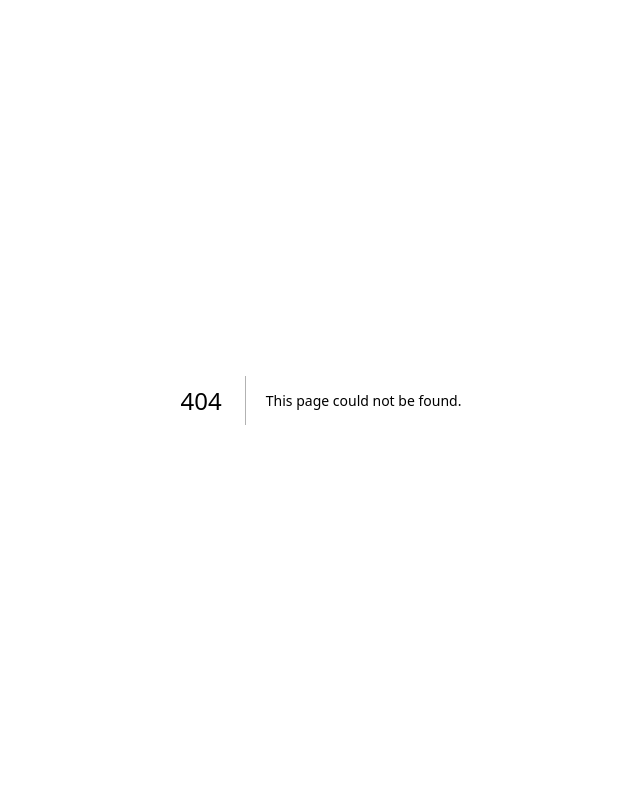
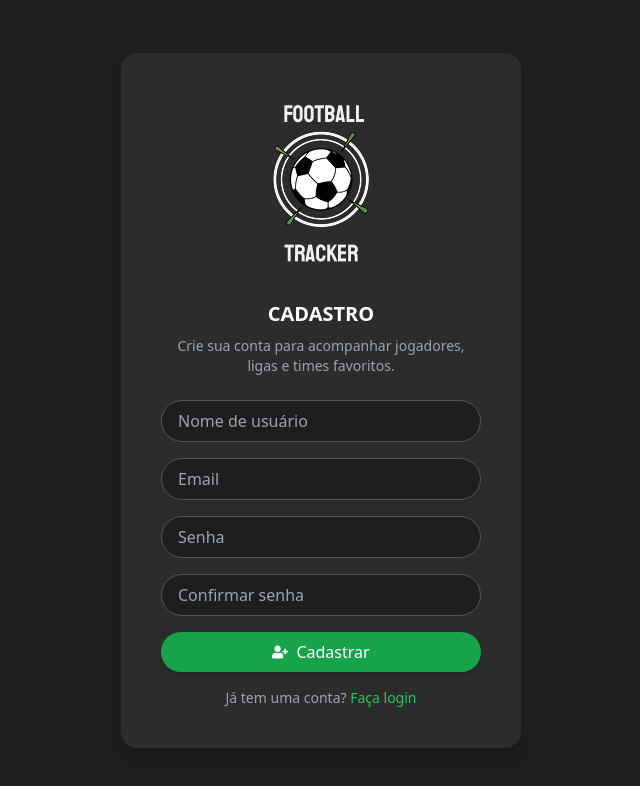
Before and after one commit to FootballTracker/frontend-web, a Next.js app: page /cadastro in a window 1280 px wide. Before the commit this address had no page. Shown: the top 786 px of the page, without its empty margins (319-959 px from the left). Built offline with nearby package versions, Linux system fonts and the light colour scheme.

Commit message:
feat: adiciona tela de cadastro na rota /cadastro

```diff
--- a/next.config.ts
+++ b/next.config.ts
@@ -1,8 +1,6 @@
 /** @type {import('next').NextConfig} */
 const nextConfig = {
-  experimental: {
-    appDir: true,
-  },
+
 };
 
 module.exports = nextConfig;
--- a/package.json
+++ b/package.json
@@ -9,10 +9,13 @@
     "lint": "next lint"
   },
   "dependencies": {
+    "@hookform/resolvers": "^5.0.1",
     "next": "15.1.8",
     "react": "^19.0.0",
     "react-dom": "^19.0.0",
-    "react-icons": "^5.5.0"
+    "react-hook-form": "^7.57.0",
+    "react-icons": "^5.5.0",
+    "zod": "^3.25.51"
   },
   "devDependencies": {
     "@types/node": "^20",
--- a/src/app/layout.tsx
+++ b/src/app/cadastro/layout.tsx
@@ -1,9 +1,9 @@
-import './globals.css';
+import '../globals.css';
 import { ReactNode } from 'react';
 
 export const metadata = {
-  title: 'Login',
-  description: 'Football Tracker Login Page',
+  title: 'Cadastro',
+  description: 'Football Tracker Cadastro Page',
 };
 
 export default function RootLayout({
--- /dev/null
+++ b/src/app/cadastro/page.tsx
@@ -0,0 +1,174 @@
+'use client';
+
+import { useForm } from 'react-hook-form';
+import { z } from 'zod';  // Biblioteca de validação de dados
+import { zodResolver } from '@hookform/resolvers/zod'; // Faz zod funcionar com react-hook-form
+import { FaUserPlus } from 'react-icons/fa';
+import { ImSpinner2 } from 'react-icons/im';
+import Image from 'next/image';
+import { useRouter } from 'next/navigation';
+import { useState } from 'react';
+
+
+// Definindo as regras de cada campo com mensagens personalizadas.
+const signupSchema = z
+  .object({
+    user: z.string().min(1, 'Nome de usuário é obrigatório'),
+    email: z.string().email('Email inválido'),
+    password: z
+      .string()
+      .min(8, 'Senha deve ter no mínimo 8 caracteres')
+      .regex(/[a-z]/, 'Deve conter uma letra minúscula')
+      .regex(/[A-Z]/, 'Deve conter uma letra maiúscula')
+      .regex(/[0-9]/, 'Deve conter um número')
+      .regex(/[!@#$%^&*()_+[\]{};':"\\|,.<>/?`´~]/, 'Deve conter um caractere especial'),
+    confirmPassword: z.string().min(1, 'Confirme a senha'),
+  })
+  .refine((data) => data.password === data.confirmPassword, {
+    message: 'As senhas não são iguais',
+    path: ['confirmPassword'],
+  });
+
+type SignupData = z.infer<typeof signupSchema>; // Gera o tipo automaticamente a partir do schema do Zod
+
+
+export default function Signup() {
+  const router = useRouter();
+  const [serverError, setServerError] = useState('');
+  const [isLoading, setIsLoading] = useState(false);
+  const [success, setSuccess] = useState(false);
+
+  const { // Conecta o Zod com react-hook-form e usa register para vincular inputs.
+    register,
+    handleSubmit,
+    formState: { errors },
+  } = useForm<SignupData>({
+    resolver: zodResolver(signupSchema),
+  });
+
+  const onSubmit = async (data: SignupData) => {
+    setServerError('');
+    setIsLoading(true);
+
+    try {
+      const response = await fetch('http://localhost:8000/signup', {
+        method: 'POST',
+        headers: { 'Content-Type': 'application/json' },
+        body: JSON.stringify({
+          username: data.user,
+          email: data.email,
+          password: data.password,
+          favorite_team: null,
+        }),
+      });
+
+      if (response.ok) {
+          setSuccess(true);
+          setTimeout(() => {
+            router.push('/login');
+            }, 2000);
+        return;
+      } else {
+        const errorData = await response.json();
+        setServerError(errorData.detail || 'Erro no cadastro');
+      }
+    } catch (err) {
+      setServerError('Erro ao conectar ao servidor');
+    } finally {
+      setIsLoading(false);
+    }
+  };
+
+  return (
+
+    <div className="flex items-center justify-center h-screen">
+      <div className="bg-[#2c2c2c] p-10 rounded-2xl shadow-lg w-[400px]">
+        <div className="flex justify-center mb-6">
+          <Image src="/logo.png" alt="Logo" width={100} height={100} />
+        </div>
+        <h2 className="text-center text-white text-xl font-bold mb-2">CADASTRO</h2>
+        <p className="text-gray-400 text-sm text-center mb-6">
+          Crie sua conta para acompanhar jogadores, ligas e times favoritos.
+        </p>
+
+{success ? (
+  <div className="text-green-500 text-center font-medium mb-4">
+     Cadastro realizado com sucesso! Redirecionando...
+  </div>
+
+) : (
+        <form onSubmit={handleSubmit(onSubmit)} className="flex flex-col gap-4">
+          <div>
+            <input
+              type="text"
+              placeholder="Nome de usuário"
+              className="input"
+              {...register('user')}
+            />
+            {errors.user && <p className="text-red-500 text-sm">{errors.user.message}</p>}
+          </div>
+
+          <div>
+            <input
+              type="email"
+              placeholder="Email"
+              className="input"
+              {...register('email')}
+            />
+            {errors.email && <p className="text-red-500 text-sm">{errors.email.message}</p>}
+          </div>
+
+          <div>
+            <input
+              type="password"
+              placeholder="Senha"
+              className="input"
+              {...register('password')}
+            />
+            {errors.password && <p className="text-red-500 text-sm">{errors.password.message}</p>}
+          </div>
+
+          <div>
+            <input
+              type="password"
+              placeholder="Confirmar senha"
+              className="input"
+              {...register('confirmPassword')}
+            />
+            {errors.confirmPassword && (
+              <p className="text-red-500 text-sm">{errors.confirmPassword.message}</p>
+            )}
+          </div>
+
+          <button
+            type="submit"
+            disabled={isLoading}
+            className="flex items-center justify-center gap-2 bg-green-600 hover:bg-green-700 text-white px-4 py-2 rounded-full shadow-md disabled:opacity-50"
+          >
+            {isLoading ? (
+              <>
+                <ImSpinner2 className="animate-spin" />
+                Cadastrando...
+              </>
+            ) : (
+              <>
+                <FaUserPlus /> Cadastrar
+              </>
+            )}
+          </button>
+
+          {serverError && <p className="text-red-500 text-sm text-center">{serverError}</p>}
+        </form>
+)}
+
+        <p className="text-center text-gray-400 text-sm mt-4">
+          Já tem uma conta?{' '}
+          <a href="/login" className="text-green-500 hover:underline">
+            Faça login
+          </a>
+        </p>
+      </div>
+
+    </div>
+  );
+}
--- a/src/app/globals.css
+++ b/src/app/globals.css
@@ -5,7 +5,6 @@
 body {
   background-color: #1e1e1e;
 }
-
-input {
-  outline: none;
+.input {
+  @apply w-full px-4 py-2 rounded-full bg-[#1e1e1e] text-white border border-gray-600 focus:border-green-500;
 }
--- /dev/null
+++ b/src/app/login/layout.tsx
@@ -0,0 +1,19 @@
+import '../globals.css';
+import { ReactNode } from 'react';
+
+export const metadata = {
+  title: 'Login',
+  description: 'Football Tracker Login Page',
+};
+
+export default function RootLayout({
+  children,
+}: {
+  children: ReactNode;
+}) {
+  return (
+    <html lang="pt">
+      <body>{children}</body>
+    </html>
+  );
+}
--- a/src/app/login/page.tsx
+++ b/src/app/login/page.tsx
@@ -80,7 +80,7 @@ export default function Login() {
 
         <p className="text-center text-gray-400 text-sm mt-4">
           Ainda não tem uma conta?{' '}
-          <a href="/signup" className="text-green-500 hover:underline">
+          <a href="/cadastro" className="text-green-500 hover:underline">
             Cadastre-se
           </a>
         </p>
```
Also changed, not shown: 1 other file (tests, documents, lock files or other folders).
